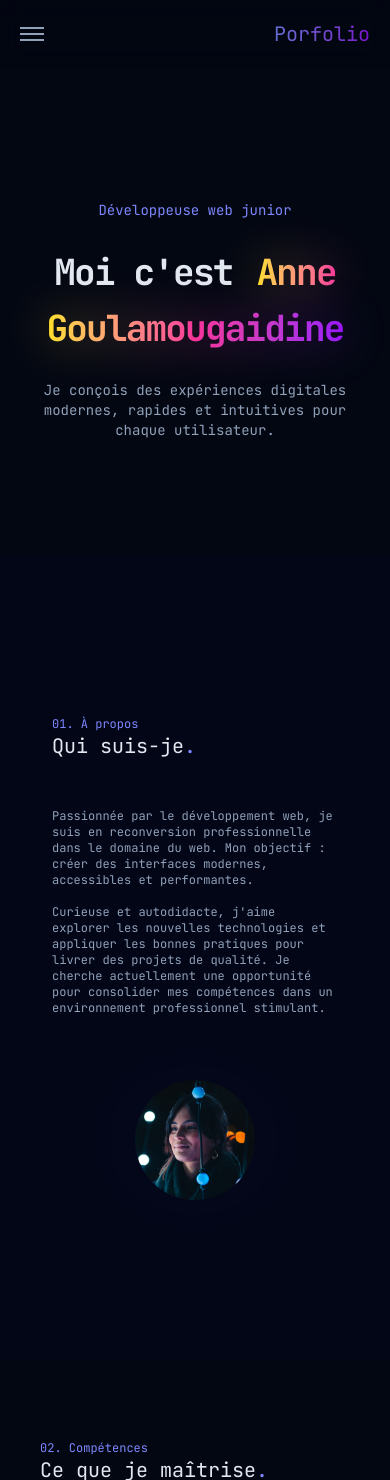
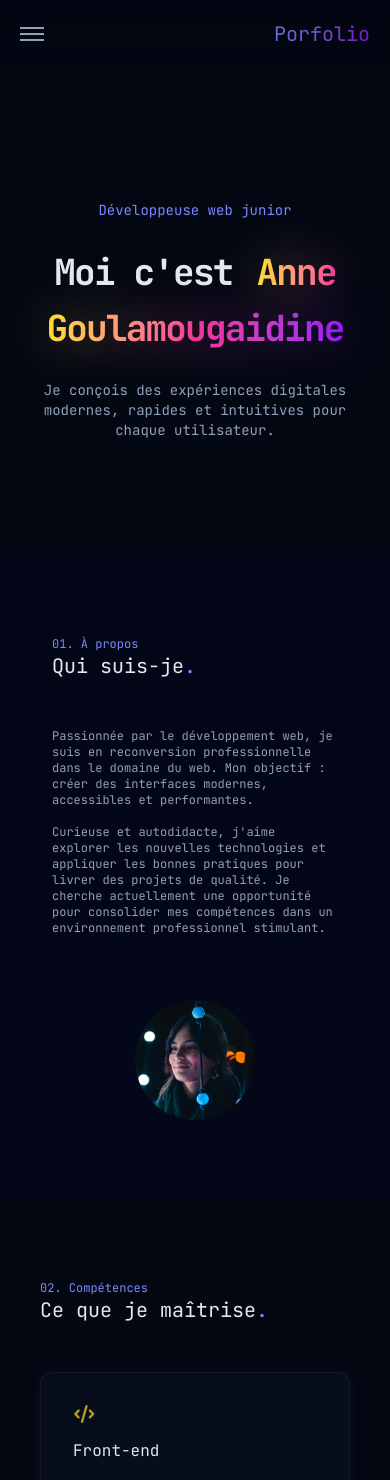
Before and after one commit to nanadocte/portfolio, a React (Vite) app: page / in a window 390 px wide. Shown: the top 1480 px of the page. Built offline with nearby package versions, Linux system fonts and the light colour scheme.

Commit message:
Improve mobile responsive

```diff
--- a/src/sections/About.jsx
+++ b/src/sections/About.jsx
@@ -7,7 +7,7 @@ function About() {
       id="about"
       className="w-full py-20 md:py-32 px-5 bg-dark overflow-hidden "
     >
-      <div className="max-w-4xl mx-auto px-8 py-20 flex flex-col gap-12 justify-between">
+      <div className="max-w-4xl mx-auto px-8 xs:py-20 flex flex-col gap-12 justify-between">
         <div>
           <SectionTitle
             sectionName="01. À propos"
```
